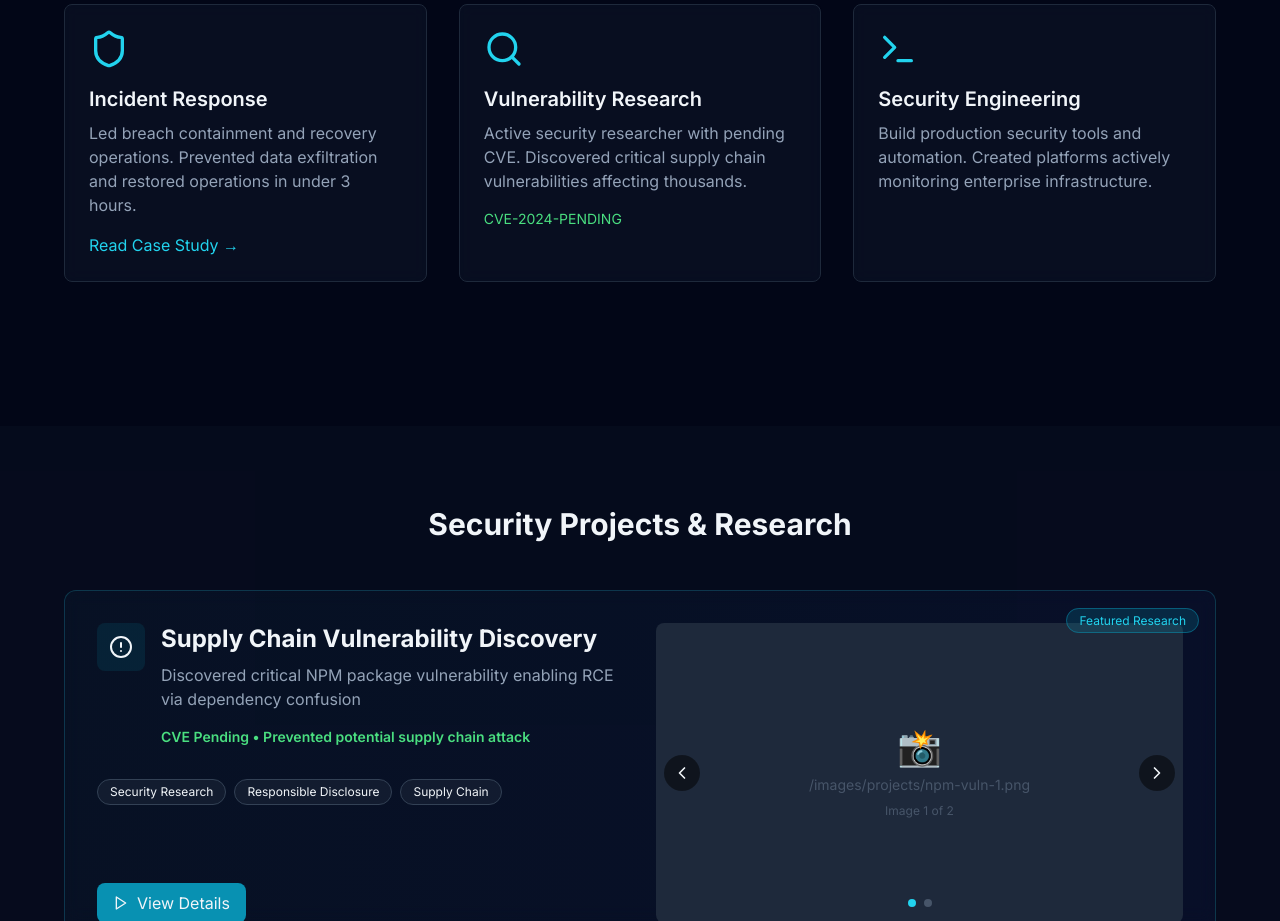
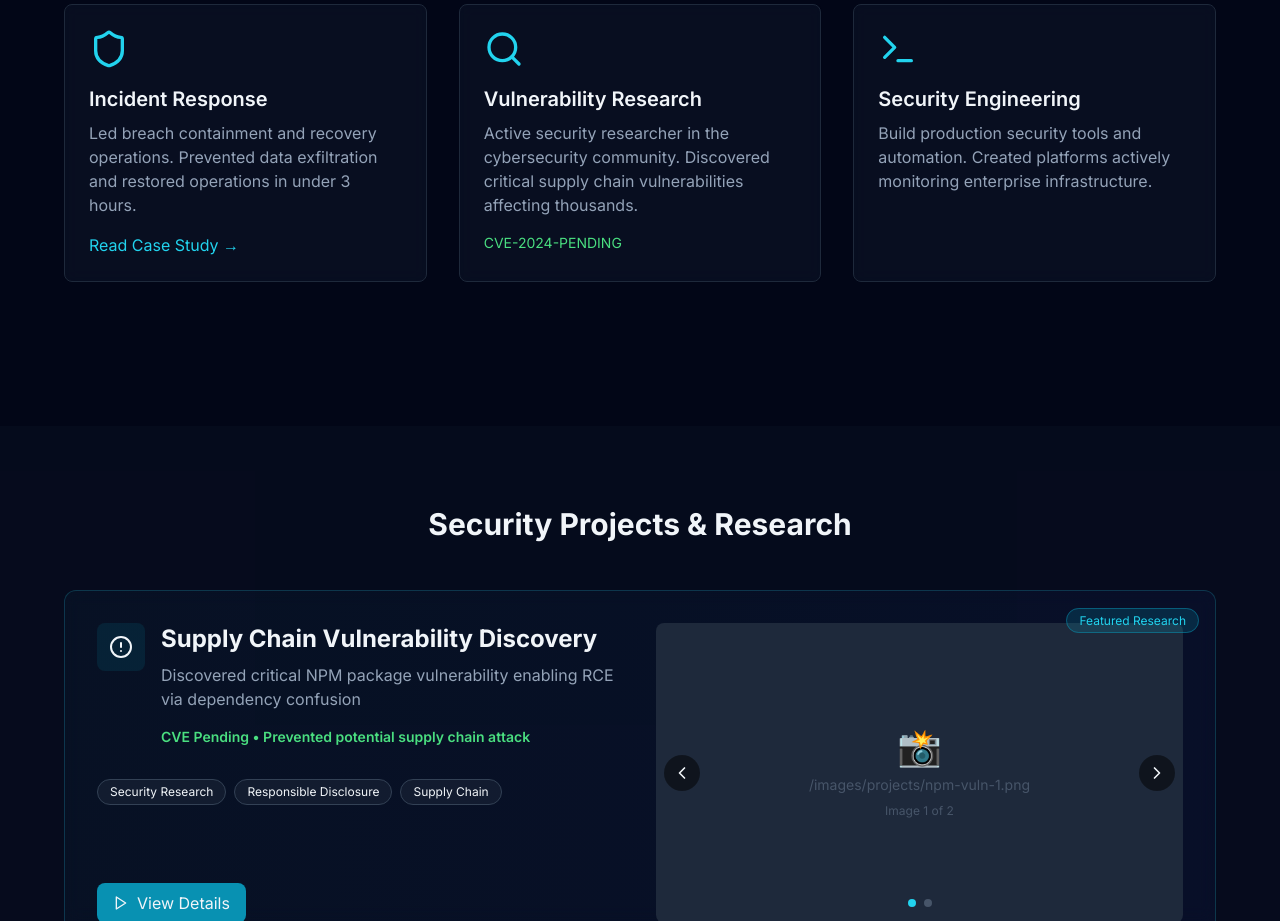
Before and after one commit to AntonioBeltranMiller/cybersec-portfolio, a Next.js app: page / in a window 1280 px wide. Shown: the part 800-1721 px from the top of the page. Built offline with nearby package versions, Linux system fonts and the light colour scheme.

Commit message:
Update page.tsx

```diff
--- a/app/page.tsx
+++ b/app/page.tsx
@@ -126,7 +126,7 @@ export default function Home() {
               <Search className="w-10 h-10 text-cyan-400 mb-4" />
               <h3 className="text-xl font-semibold mb-2">Vulnerability Research</h3>
               <p className="text-slate-400">
-                Active security researcher with pending CVE. Discovered critical supply chain vulnerabilities affecting thousands.
+                Active security researcher in the cybersecurity community. Discovered critical supply chain vulnerabilities affecting thousands.
               </p>
               <span className="text-green-400 text-sm mt-4 inline-block">CVE-2024-PENDING</span>
             </motion.div>
```
